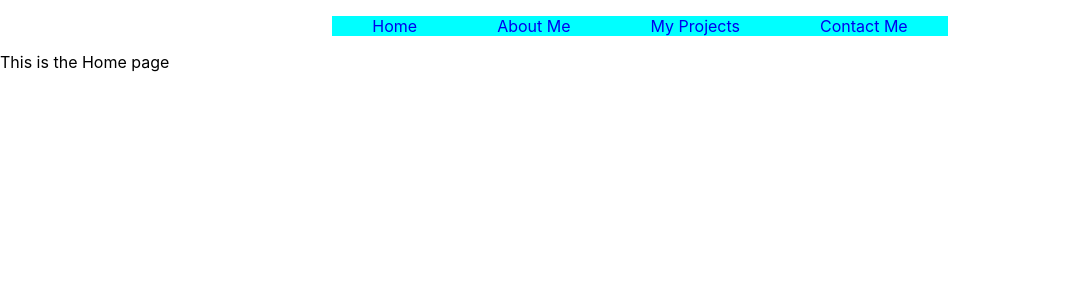
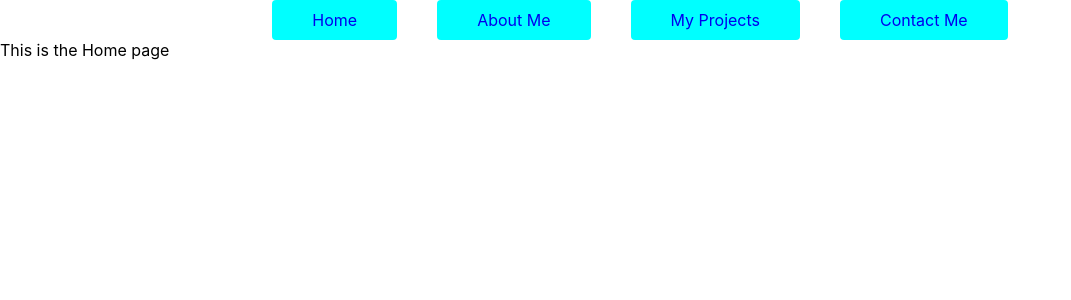
Before and after one commit to Sophie-Ndobe/my-potfolio-nkateko, a React (Create React App) app: page / in a window 1280 px wide. Shown: the top 300 px of the page, without its empty margins (0-1071 px from the left). Built offline with nearby package versions, Linux system fonts and the light colour scheme.

Commit message:
Updated the Navigation Bar

```diff
--- a/src/components/NavBar.css
+++ b/src/components/NavBar.css
@@ -5,12 +5,20 @@
 .NavBar ul {
   padding: 0;
   display: inline-flex;
+  margin: 0;
 }
 
 .NavBar li {
   list-style-type: none;
   background-color: aqua;
-  padding: 0 40px;
+  padding: 10px 40px;
+  margin: 0 20px;
+  border-radius: 4px;
+}
+
+.NavBar li:hover {
+  background-color: brown;
+  color: antiquewhite;
 }
 
 .NavBar .Nav-Link {
--- a/src/components/NavBar.js
+++ b/src/components/NavBar.js
@@ -4,7 +4,7 @@ import { Link } from "react-router-dom";
 
 export function NavBar() {
   return (
-    <div className="NavBar container">
+    <div className="NavBar ">
       <ul>
         <Link to="/" className="Nav-Link">
           <li>Home</li>
```
